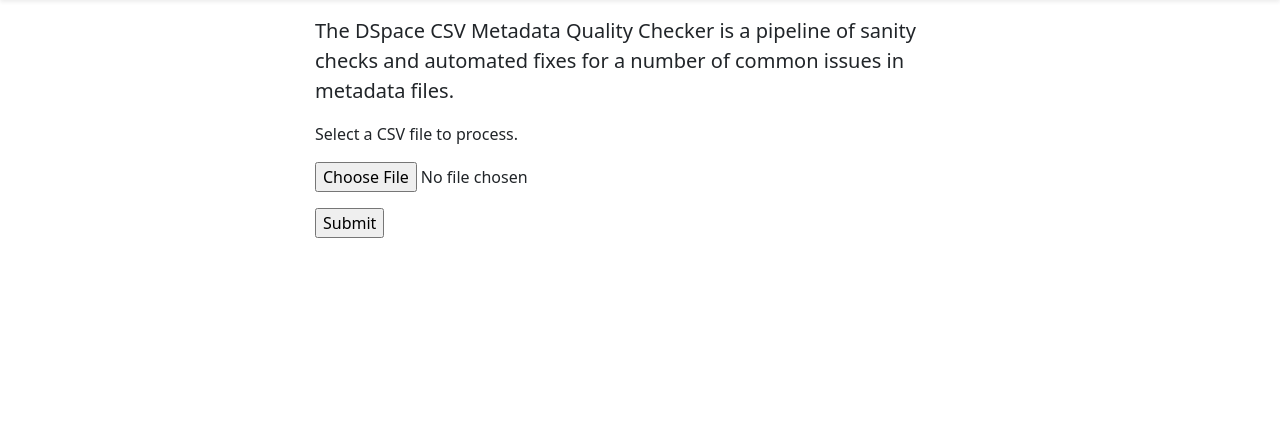
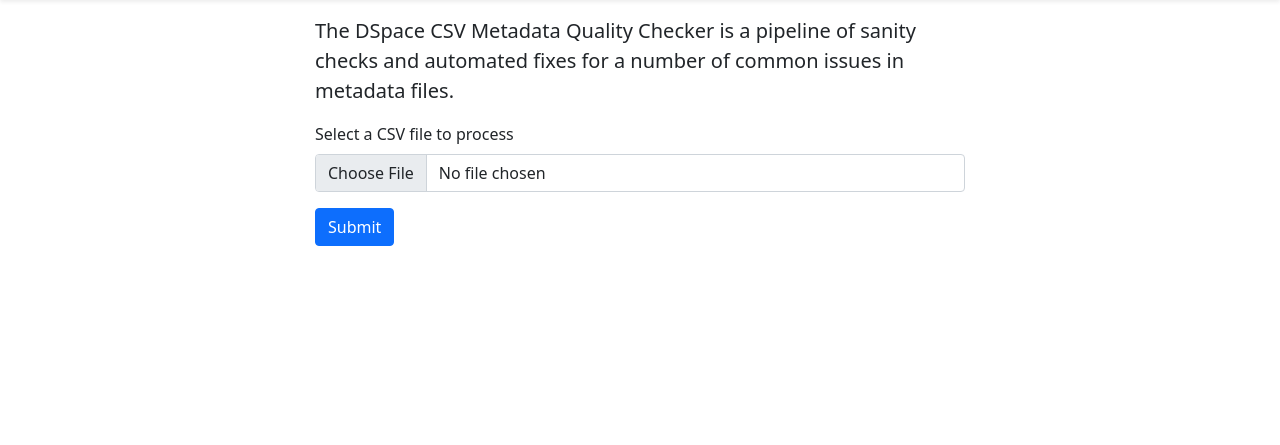
Before and after one commit to ilri/csv-metadata-quality-web, a Flask app: template templates/index.html in a window 1280 px wide. Shown: the part 56-501 px from the top of the page. Run offline with Flask 2, Linux system fonts and the light colour scheme; the template is opened without the code that fills it, so the values that code supplies are empty; some libraries are stand-ins or nearby versions.

Commit message:
templates/index.html: Use Bootstrap form components

```diff
--- a/templates/index.html
+++ b/templates/index.html
@@ -6,10 +6,13 @@
     <main class="flex-shrink-0">
       <div class="container py-3">
         <p class="lead">The DSpace CSV Metadata Quality Checker is a pipeline of sanity checks and automated fixes for a number of common issues in metadata files.</p>
-        <p>Select a CSV file to process.</p>
         <form method="POST" action="" enctype="multipart/form-data">
-          <p><input type="file" name="file" accept=".csv"></p>
-          <p><input type="submit" value="Submit"></p>
+          <div class="mb-3">
+            <label for="formFile" class="form-label">Select a CSV file to process</label>
+            <input class="form-control" type="file" id="formFile" name="file" accept=".csv">
+          </div>
+
+          <button type="submit" class="btn btn-primary">Submit</button>
         </form>
       </div>
     </main>
```
